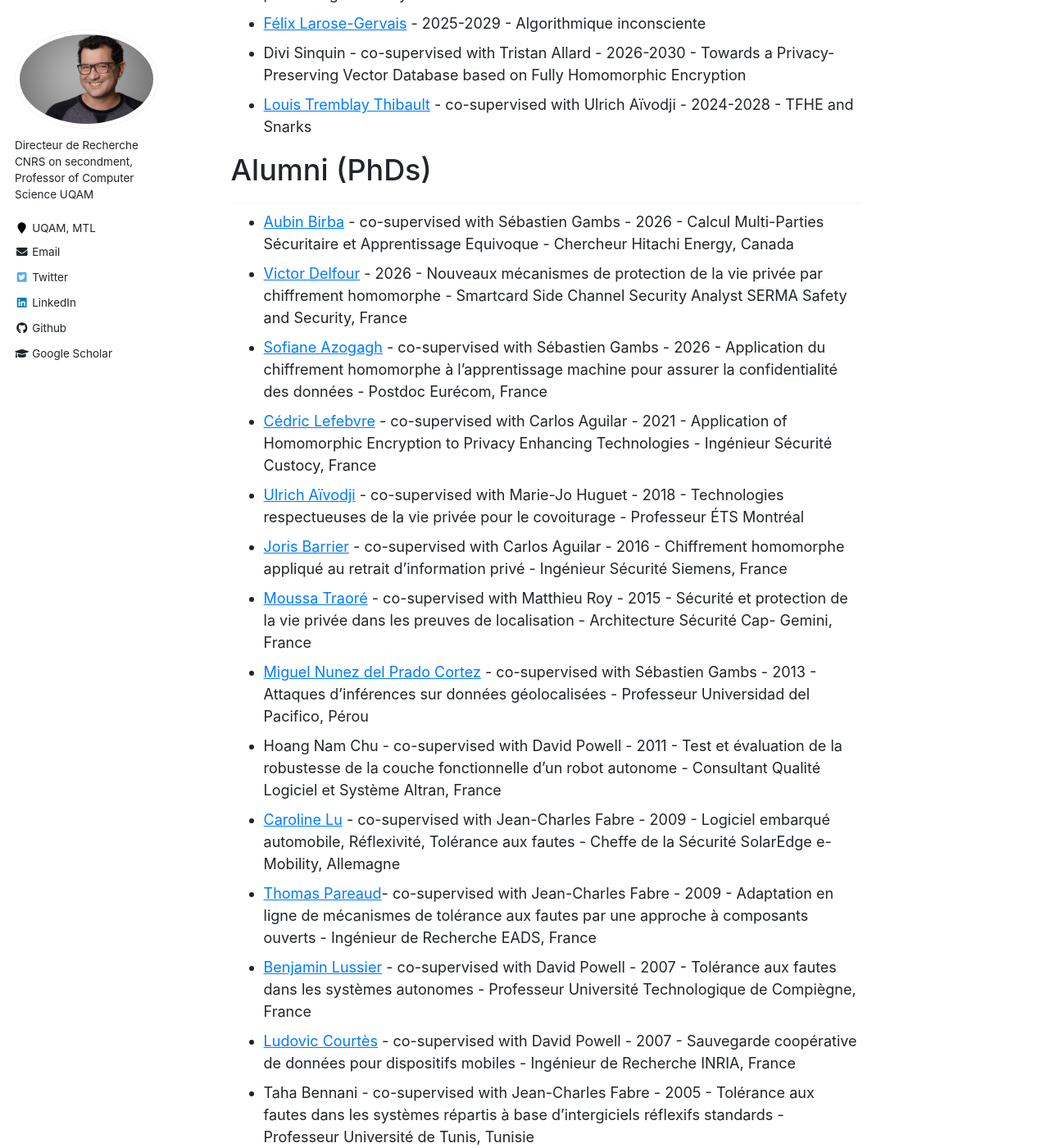
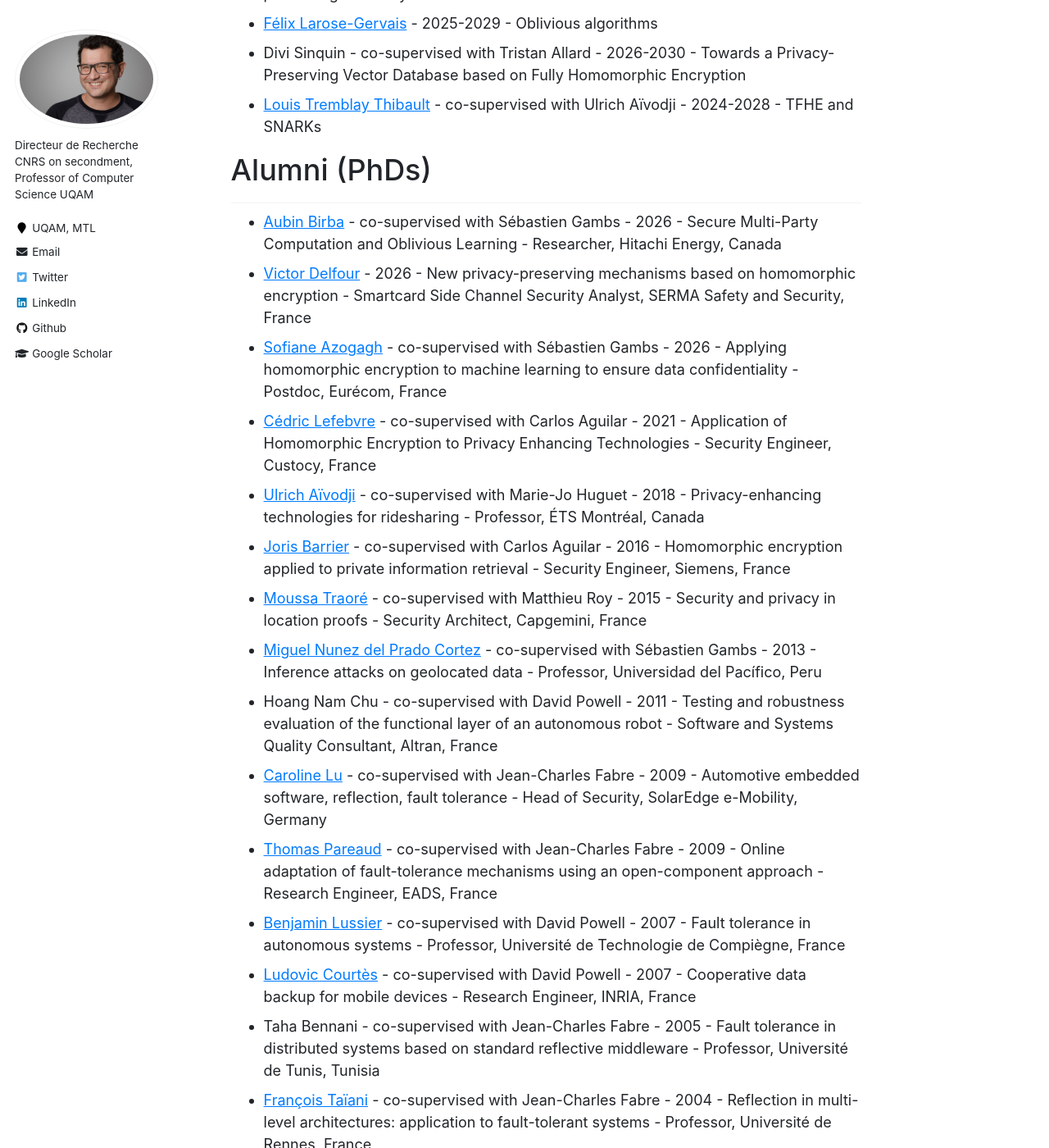
Before and after one commit to Kirija/kirija.github.io, a Jekyll site: the page built from _pages/students.md, in a window 1280 px wide and 1400 px high, scrolled down 246 px. Shown: the whole window at 82% size. Built offline with Jekyll 4.4.1, drawn with Linux system fonts in a browser that asks for light colours; some of the changed text lies outside the part shown.

Commit message:
students: new MSc, harmonized format, English
Co-Authored-By: Claude Opus 5.5 <noreply@anthropic.com>

```diff
--- a/_pages/students.md
+++ b/_pages/students.md
@@ -7,38 +7,39 @@ redirect_from:
 ---
 
 ## Current PhD students
-  - [Claire Guichemerre](https://www.linkedin.com/in/claire-guichemerre-b6074324a/) - co-supervised with Tristan Allard - 2024-2027 - Privacy preserving centrality measures
-  - [Félix Larose-Gervais](https://www.linkedin.com/in/félix-larose-gervais-a6a187144/) - 2025-2029 - Algorithmique inconsciente
+  - [Claire Guichemerre](https://www.linkedin.com/in/claire-guichemerre-b6074324a/) - co-supervised with Tristan Allard - 2024-2027 - Privacy-preserving centrality measures
+  - [Félix Larose-Gervais](https://www.linkedin.com/in/félix-larose-gervais-a6a187144/) - 2025-2029 - Oblivious algorithms
   - Divi Sinquin - co-supervised with Tristan Allard - 2026-2030 - Towards a Privacy-Preserving Vector Database based on Fully Homomorphic Encryption
-  - [Louis Tremblay Thibault](https://www.linkedin.com/in/ltt/) - co-supervised with Ulrich Aïvodji - 2024-2028 - TFHE and Snarks
+  - [Louis Tremblay Thibault](https://www.linkedin.com/in/ltt/) - co-supervised with Ulrich Aïvodji - 2024-2028 - TFHE and SNARKs
 
 ## Alumni (PhDs)
 
-  - [Aubin Birba](https://www.linkedin.com/in/aubin-birba-5b8059181/) - co-supervised with Sébastien Gambs - 2026 - Calcul Multi-Parties Sécuritaire et Apprentissage Equivoque - Chercheur Hitachi Energy, Canada
-  - [Victor Delfour](https://www.linkedin.com/in/victor-delfour-8375901ba/) - 2026 - Nouveaux mécanismes de protection de la vie privée par chiffrement homomorphe - Smartcard Side Channel Security Analyst SERMA Safety and Security, France
-  - [Sofiane Azogagh](https://sofianeazogagh.github.io) - co-supervised with Sébastien Gambs - 2026 - Application du chiffrement homomorphe à l’apprentissage machine pour assurer la confidentialité des données - Postdoc Eurécom, France
-  - [Cédric Lefebvre](https://www.linkedin.com/in/cédric-lefebvre-b67059261/) - co-supervised with Carlos Aguilar - 2021 - Application of Homomorphic Encryption to Privacy Enhancing Technologies - Ingénieur Sécurité Custocy, France
-  - [Ulrich Aïvodji](https://aivodji.github.io) - co-supervised with Marie-Jo Huguet - 2018 - Technologies respectueuses de la vie privée pour le covoiturage - Professeur ÉTS Montréal
-  - [Joris Barrier](https://www.linkedin.com/in/dr-joris-barrier-8248ba159/) - co-supervised with Carlos Aguilar - 2016 - Chiffrement homomorphe appliqué au retrait d’information privé - Ingénieur Sécurité Siemens, France
-  - [Moussa Traoré](https://www.linkedin.com/in/traoremoussa/) - co-supervised with Matthieu Roy - 2015 - Sécurité et protection de la vie privée dans les preuves de localisation - Architecture Sécurité Cap- Gemini, France
-  - [Miguel Nunez del Prado Cortez](https://www.up.edu.pe/Paginas/perfil-docente.aspx?idd=000186597) - co-supervised with Sébastien Gambs - 2013 - Attaques d’inférences sur données géolocalisées - Professeur Universidad del Pacifico, Pérou
-  - Hoang Nam Chu - co-supervised with David Powell - 2011 - Test et évaluation de la robustesse de la couche fonctionnelle d’un robot autonome - Consultant Qualité Logiciel et Système Altran, France
-  - [Caroline Lu](https://www.linkedin.com/in/caroline-lu-7051498a/) - co-supervised with Jean-Charles Fabre - 2009 - Logiciel embarqué automobile, Réflexivité, Tolérance aux fautes - Cheffe de la Sécurité SolarEdge e-Mobility, Allemagne
-  - [Thomas Pareaud](https://www.linkedin.com/in/thomas-pareaud-3951268/)- co-supervised with Jean-Charles Fabre - 2009 - Adaptation en ligne de mécanismes de tolérance aux fautes par une approche à composants ouverts - Ingénieur de Recherche EADS, France
-  - [Benjamin Lussier](https://www.hds.utc.fr/~blussier) - co-supervised with David Powell - 2007 - Tolérance aux fautes dans les systèmes autonomes - Professeur Université Technologique de Compiègne, France
-  - [Ludovic Courtès](http://people.bordeaux.inria.fr/lcourtes/) - co-supervised with David Powell - 2007 - Sauvegarde coopérative de données pour dispositifs mobiles - Ingénieur de Recherche INRIA, France
-  - Taha Bennani - co-supervised with Jean-Charles Fabre - 2005 - Tolérance aux fautes dans les systèmes répartis à base d’intergiciels réflexifs standards - Professeur Université de Tunis, Tunisie
-  - [François Taïani](https://ftaiani.ouvaton.org) - co-supervised with Jean-Charles Fabre - 2004 - Réflexivité dans les architectures multi- niveaux : application aux systèmes tolérant les fautes - Professeur Université de Rennes, France
-  - [Juan-Carlos Ruiz-Garcia](http://www.upv.es/pls/oalu/sic_per.info_persona?PE=78mSD%2FYIsTjcqGHggsf0ONTIL%2Bpmbukm8EM9eMosdof0i7lVQyCjFXaFOtRc0p0zAyXOIfqvaKoqEy%2FaL%2Fe%2F6dh3BDCFeeGAv%2FtALmMVDV2WOWhfkW%2F7VA%3D%3D&P_IDIOMA=c&P_TIPOBUS=0&P_VISTA=) - co-supervised with Jean-Charles Fabre - 2002 - Validation de systèmes réflexifs tolérants aux fautes - Professeur Universitat Politecnica de València, Espagne
+  - [Aubin Birba](https://www.linkedin.com/in/aubin-birba-5b8059181/) - co-supervised with Sébastien Gambs - 2026 - Secure Multi-Party Computation and Oblivious Learning - Researcher, Hitachi Energy, Canada
+  - [Victor Delfour](https://www.linkedin.com/in/victor-delfour-8375901ba/) - 2026 - New privacy-preserving mechanisms based on homomorphic encryption - Smartcard Side Channel Security Analyst, SERMA Safety and Security, France
+  - [Sofiane Azogagh](https://sofianeazogagh.github.io) - co-supervised with Sébastien Gambs - 2026 - Applying homomorphic encryption to machine learning to ensure data confidentiality - Postdoc, Eurécom, France
+  - [Cédric Lefebvre](https://www.linkedin.com/in/cédric-lefebvre-b67059261/) - co-supervised with Carlos Aguilar - 2021 - Application of Homomorphic Encryption to Privacy Enhancing Technologies - Security Engineer, Custocy, France
+  - [Ulrich Aïvodji](https://aivodji.github.io) - co-supervised with Marie-Jo Huguet - 2018 - Privacy-enhancing technologies for ridesharing - Professor, ÉTS Montréal, Canada
+  - [Joris Barrier](https://www.linkedin.com/in/dr-joris-barrier-8248ba159/) - co-supervised with Carlos Aguilar - 2016 - Homomorphic encryption applied to private information retrieval - Security Engineer, Siemens, France
+  - [Moussa Traoré](https://www.linkedin.com/in/traoremoussa/) - co-supervised with Matthieu Roy - 2015 - Security and privacy in location proofs - Security Architect, Capgemini, France
+  - [Miguel Nunez del Prado Cortez](https://www.up.edu.pe/Paginas/perfil-docente.aspx?idd=000186597) - co-supervised with Sébastien Gambs - 2013 - Inference attacks on geolocated data - Professor, Universidad del Pacífico, Peru
+  - Hoang Nam Chu - co-supervised with David Powell - 2011 - Testing and robustness evaluation of the functional layer of an autonomous robot - Software and Systems Quality Consultant, Altran, France
+  - [Caroline Lu](https://www.linkedin.com/in/caroline-lu-7051498a/) - co-supervised with Jean-Charles Fabre - 2009 - Automotive embedded software, reflection, fault tolerance - Head of Security, SolarEdge e-Mobility, Germany
+  - [Thomas Pareaud](https://www.linkedin.com/in/thomas-pareaud-3951268/) - co-supervised with Jean-Charles Fabre - 2009 - Online adaptation of fault-tolerance mechanisms using an open-component approach - Research Engineer, EADS, France
+  - [Benjamin Lussier](https://www.hds.utc.fr/~blussier) - co-supervised with David Powell - 2007 - Fault tolerance in autonomous systems - Professor, Université de Technologie de Compiègne, France
+  - [Ludovic Courtès](http://people.bordeaux.inria.fr/lcourtes/) - co-supervised with David Powell - 2007 - Cooperative data backup for mobile devices - Research Engineer, INRIA, France
+  - Taha Bennani - co-supervised with Jean-Charles Fabre - 2005 - Fault tolerance in distributed systems based on standard reflective middleware - Professor, Université de Tunis, Tunisia
+  - [François Taïani](https://ftaiani.ouvaton.org) - co-supervised with Jean-Charles Fabre - 2004 - Reflection in multi-level architectures: application to fault-tolerant systems - Professor, Université de Rennes, France
+  - [Juan-Carlos Ruiz-Garcia](http://www.upv.es/pls/oalu/sic_per.info_persona?PE=78mSD%2FYIsTjcqGHggsf0ONTIL%2Bpmbukm8EM9eMosdof0i7lVQyCjFXaFOtRc0p0zAyXOIfqvaKoqEy%2FaL%2Fe%2F6dh3BDCFeeGAv%2FtALmMVDV2WOWhfkW%2F7VA%3D%3D&P_IDIOMA=c&P_TIPOBUS=0&P_VISTA=) - co-supervised with Jean-Charles Fabre - 2002 - Validation of fault-tolerant reflective systems - Professor, Universitat Politècnica de València, Spain
 
-## Current MScs students
+## Current MSc students
 
-   - [Ziad Ech-Chiadmi](https://www.linkedin.com/in/ziad-e-009901349/) - co-encadré avec Jean-François Rajotte - LLM et mots de passe
-   - Lisa Oulebsir - FHE et services géo-localisés
+  - Lisa Oulebsir - 2025-2027 - FHE and location-based services
+  - [Kossiwa Dziwodona Senayah](https://www.linkedin.com/in/kossiwa-d-senayah-142185271) - 2026-2027 - Stewardship graphs for data provenance and lifecycle management
 
 ## Alumni (MScs)
-  - Mohadeseh Bagheri - 2023-2025 - Attaques d'appartenance par modèles ombres en boite noire
-  - [Mahsa Abdoli](https://www.linkedin.com/in/mahsa-a-89b47584/) - 2023-2025 - Attaques d'empoisonnement sur des GNNs
-  - [Félix Larose-Gervais](https://www.linkedin.com/in/félix-larose-gervais-a6a187144/) - 2024-2025 - Tri inconscient
+  - [Ziad Ech-Chiadmi](https://www.linkedin.com/in/ziad-e-009901349/) - co-supervised with Jean-François Rajotte - 2025-2026 - LLMs and passwords
+  - Mohadeseh Bagheri - 2023-2025 - Black-box membership inference attacks using shadow models
+  - [Mahsa Abdoli](https://www.linkedin.com/in/mahsa-a-89b47584/) - 2023-2025 - Poisoning attacks on GNNs
+  - [Félix Larose-Gervais](https://www.linkedin.com/in/félix-larose-gervais-a6a187144/) - 2024-2025 - Oblivious sorting
   - [Antoine Laurent](https://www.linkedin.com/in/antoine-laurent-105300164/) - co-supervised with Sébastien Gambs - 2019-2021 - Geoprivacy
-  - and a lot more i didn't track down
+  - and many more I didn't track down
```
